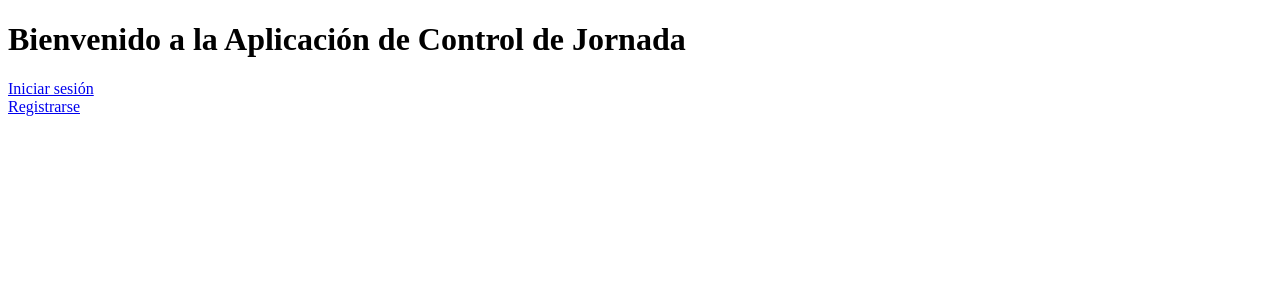
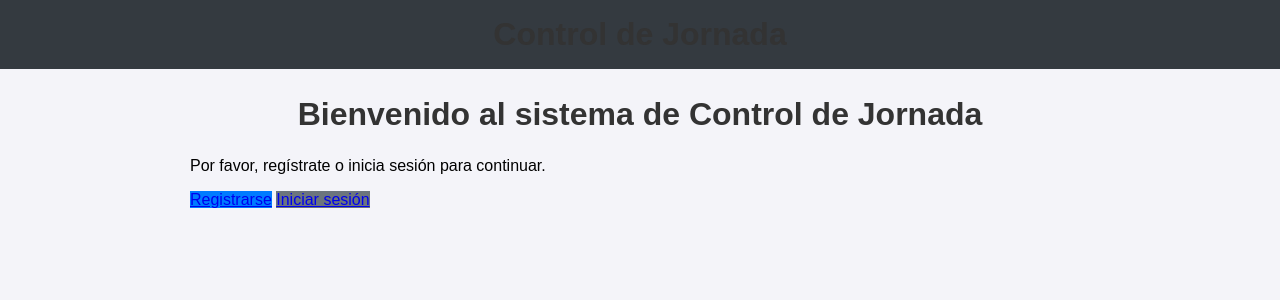
Before and after one commit to jarment32/control-jornada-telegram, a Flask app: page / in a window 1280 px wide. Shown: the top 300 px of the page. Run offline with Flask 3, Linux system fonts and the light colour scheme; some libraries are stand-ins or nearby versions.

Commit message:
Update index.html

```diff
--- a/templates/index.html
+++ b/templates/index.html
@@ -1,12 +1,8 @@
-<!DOCTYPE html>
-<html lang="es">
-<head>
-    <meta charset="UTF-8">
-    <title>Inicio</title>
-</head>
-<body>
-    <h1>Bienvenido a la Aplicación de Control de Jornada</h1>
-    <a href="{{ url_for('login') }}">Iniciar sesión</a><br>
-    <a href="{{ url_for('registro') }}">Registrarse</a>
-</body>
-</html>
+{% extends "base.html" %}
+
+{% block content %}
+<h2>Bienvenido al sistema de Control de Jornada</h2>
+<p>Por favor, regístrate o inicia sesión para continuar.</p>
+<a href="{{ url_for('registro') }}" class="btn-primary">Registrarse</a>
+<a href="{{ url_for('login') }}" class="btn-secondary">Iniciar sesión</a>
+{% endblock %}
```
